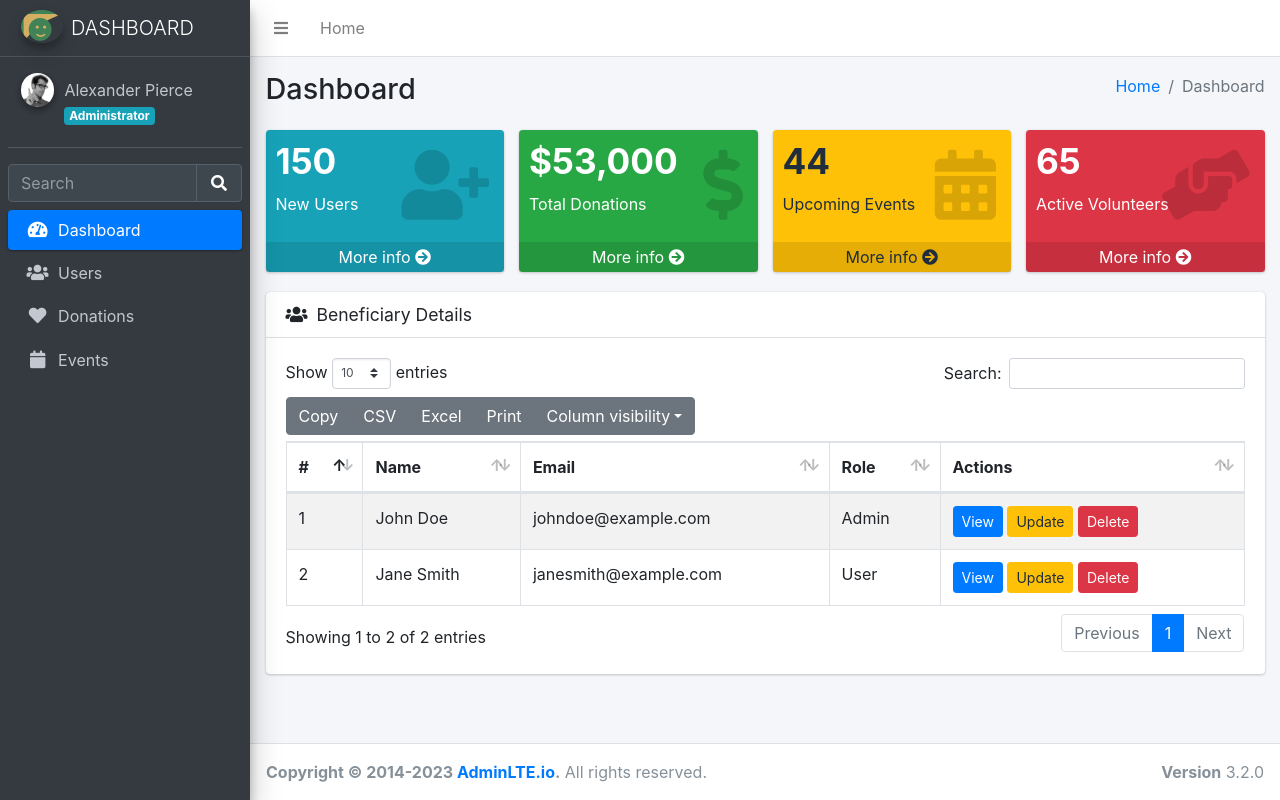
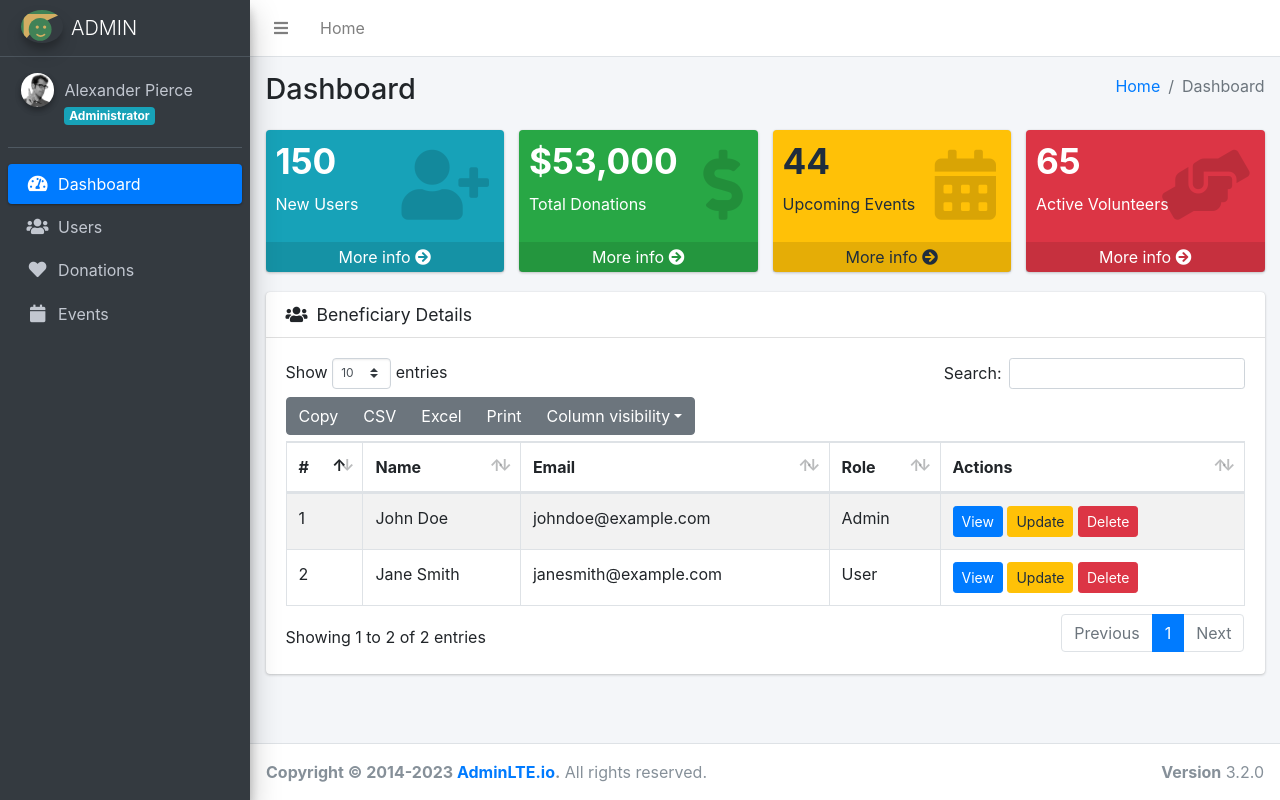
Before and after one commit to InnoviHZ/alpha, a PHP site: page /admin/admin.php in a window 1280 px wide. Run offline with PHP 8.4, Linux system fonts and the light colour scheme; some libraries are stand-ins or nearby versions.

Commit message:
user infor

```diff
--- a/admin/admin.php
+++ b/admin/admin.php
@@ -69,7 +69,7 @@
       <!-- Brand Logo -->
       <a href="index.html" class="brand-link">
         <img src="../assets/images/logo/logo1.svg" alt="Logo" class="brand-image img-circle elevation-3" style="opacity: .8">
-        <span class="brand-text font-weight-light">DASHBOARD</span>
+        <span class="brand-text font-weight-light">ADMIN</span>
       </a>
 
       <!-- Sidebar -->
@@ -86,7 +86,7 @@
         </div>
 
         <!-- SidebarSearch Form -->
-        <div class="form-inline">
+        <!-- <div class="form-inline">
           <div class="input-group" data-widget="sidebar-search">
             <input class="form-control form-control-sidebar" type="search" placeholder="Search" aria-label="Search">
             <div class="input-group-append">
@@ -95,7 +95,7 @@
               </button>
             </div>
           </div>
-        </div>
+        </div> -->
 
         <!-- Sidebar Menu -->
         <nav class="mt-2">
```
